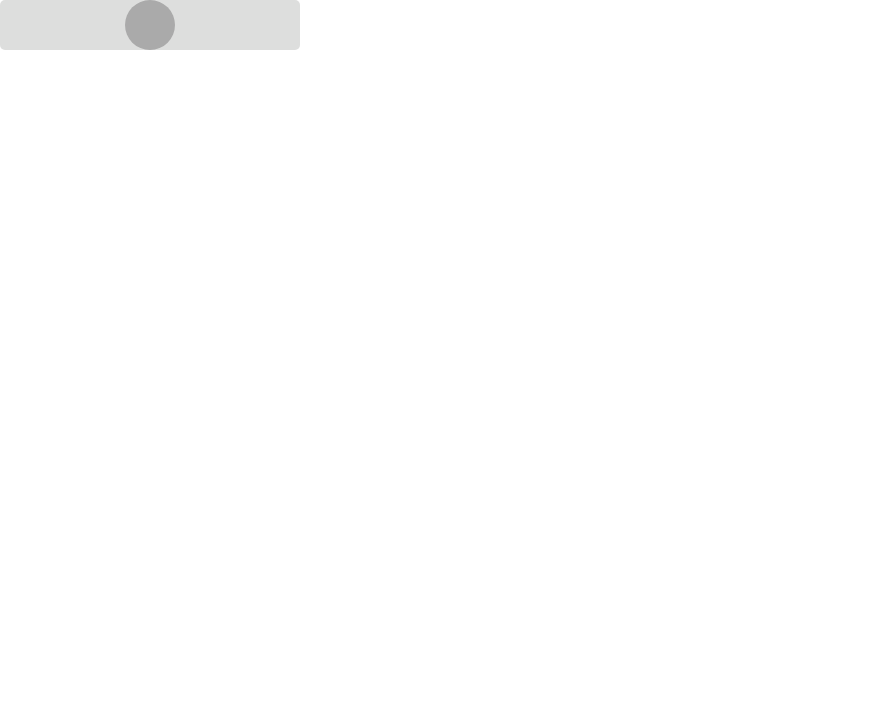
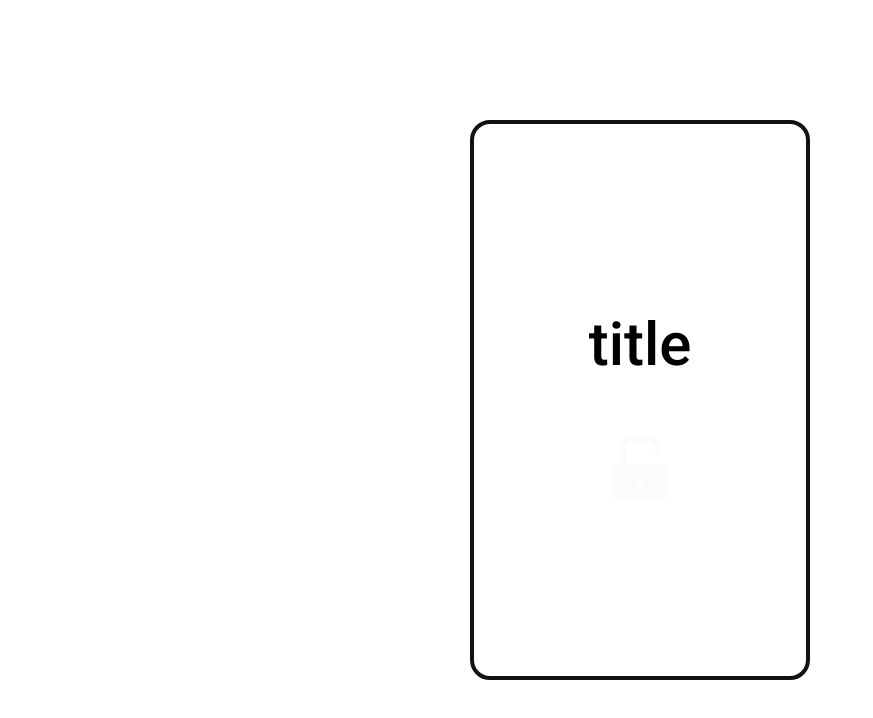
Before and after one commit to ArfinHasib/React-Projects, a React (Create React App) app: page / in a window 1280 px wide. Shown: the top 718 px of the page, without its empty margins (0-873 px from the left). Built offline with nearby package versions, Linux system fonts and the light colour scheme.

Commit message:
08-Slide-to-unlock (creating the lock screen)

```diff
--- a/src/projects/08-slide-to-unlock/LockSlider.css
+++ b/src/projects/08-slide-to-unlock/LockSlider.css
@@ -20,5 +20,5 @@
 }
 
 .unlockIcon:hover {
-   cover: #fff;
+   color: #fff;
 }
--- a/src/projects/08-slide-to-unlock/SlideToUnlock.jsx
+++ b/src/projects/08-slide-to-unlock/SlideToUnlock.jsx
@@ -1,10 +1,26 @@
-import React from 'react';
+import React, { useState } from 'react';
 import LockSlider from './LockSlider';
+import { AiFillUnlock } from 'react-icons/ai';
 
 export default function SlideToUnlock() {
+   const [showLockSlider, setShowLockSlider] = useState(false);
+
    return (
-      <div>
-         <LockSlider />
+      <div
+         className='container text-center d-flex flex-column border-20'
+         style={{
+            height: '70vh',
+            marginTop: '15vh',
+            width: 340,
+            border: '4px solid #121212',
+         }}
+      >
+         <h1 className='title'>title</h1>
+         {showLockSlider ? (
+            <LockSlider width='250px' />
+         ) : (
+            <AiFillUnlock className='unlockIcon' />
+         )}
       </div>
    );
 }
```
